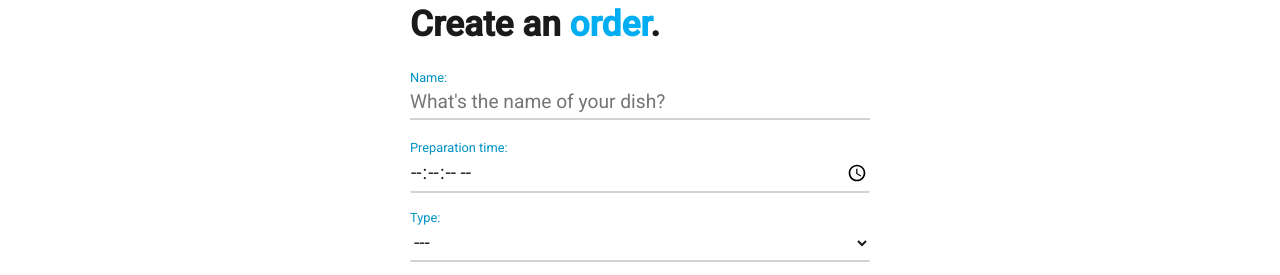
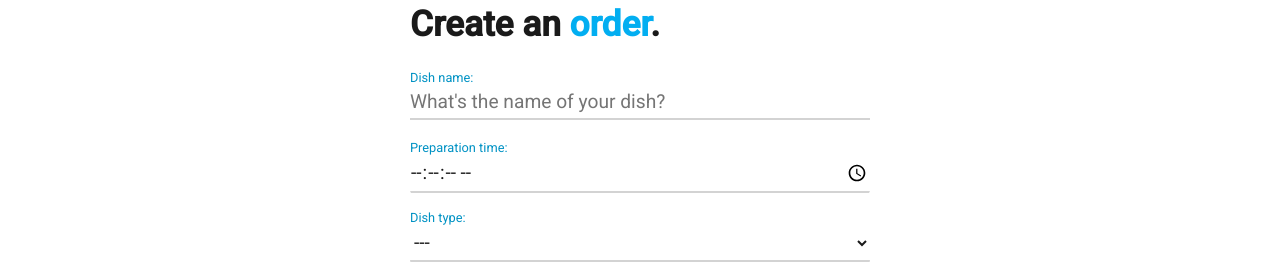
Before and after one commit to franciszek-szeptycki/HexOcean-recruitment-task, a React (Vite) app: page / in a window 1280 px wide. Shown: the part 234-509 px from the top of the page. Built offline with nearby package versions, Linux system fonts and the light colour scheme.

Commit message:
Readme.md

```diff
--- a/src/components/FormContent.tsx
+++ b/src/components/FormContent.tsx
@@ -1,6 +1,6 @@
 import React, { useEffect } from 'react';
 import { DishTypeType } from "../assets/types";
-import { DateField, DetailedFieldsWrapper, DishField, SelectDishField } from "./FormItems";
+import { DurationField, DetailedFieldsWrapper, DishField, SelectDishField } from "./FormItems";
 
 
 export default ({dishType, handleSubmit, setDishType, form, disabled}: {dishType: DishTypeType, handleSubmit: any, setDishType: any, form: any, disabled: boolean}) => {
@@ -18,7 +18,7 @@ export default ({dishType, handleSubmit, setDishType, form, disabled}: {dishType
         <form data-testid="form" className="form" onSubmit={handleSubmit}>
             <h1 className="form__title">Create an <span>order</span>.</h1>
             <DishField/>
-            <DateField/>
+            <DurationField/>
             <SelectDishField setDishType={setDishType} />
             <DetailedFieldsWrapper dishType={dishType} />
             <button type="submit" disabled={disabled} style={{cursor: disabled ? "wait" : "pointer"}} className="form__submit">Submit</button>
--- a/src/components/FormItems.tsx
+++ b/src/components/FormItems.tsx
@@ -6,14 +6,15 @@ import {DishTypeType} from "../assets/types";
 // WHAT'S NAME OF YOUR DISH?
 export const DishField = () => (
     <div className="form__item">
-        <label className="form__item-label">Name:</label>
+        <label className="form__item-label">Dish name:</label>
         <Field name="name" component="input" type="text" placeholder="What's the name of your dish?"
                className="form__item-input"/>
     </div>
 )
 
+
 // PREPARATION TIME
-export const DateField = () => (
+export const DurationField = () => (
     <div className="form__item">
         <label className="form__item-label">Preparation time:</label>
         <Field name="preparation_time" component="input" type="time" step={1}
@@ -25,7 +26,7 @@ export const DateField = () => (
 // SELECT TYPE OF DISH
 export const SelectDishField = ({setDishType}: {setDishType: Dispatch<SetStateAction<DishTypeType>>}) => (
     <div className="form__item">
-        <label className="form__item-label">Type:</label>
+        <label className="form__item-label">Dish type:</label>
         <Field name="type" component="select" className="form__item-input"
                validate={value => setDishType(value)}>
             <option value="">---</option>
@@ -42,7 +43,7 @@ export const DetailedFieldsWrapper = ({dishType}: {dishType: DishTypeType}) => (
         <DetailedField name="no_of_slices" labelName="Number of slices" selected={dishType === "pizza"} placeholder="How many pizza slices?" />
         <DetailedField name="diameter" labelName="Diameter" step={0.01} selected={dishType === "pizza"} placeholder="What pizza size (diameter)?" />
         <DetailedField name="spiciness_scale" labelName="Spiciness scale" step={1} max={10} selected={dishType === "soup"} placeholder="What spiciness level (1-10)" />
-        <DetailedField name="slices_of_bread" labelName="Slices of bread" selected={dishType === "sandwich"} placeholder="How many bread slices?" />
+        <DetailedField name="slices_of_bread" labelName="Number of slices of bread" selected={dishType === "sandwich"} placeholder="How many bread slices?" />
     </div>
 )
 
--- a/src/features/api.ts
+++ b/src/features/api.ts
@@ -23,16 +23,16 @@ export const resFailed = (err: any) => {
     // GENERATING ERROR MESSAGE FOR EVERY INVALID FIELD
     for (const prop in err.response.data) {
         const propToName: any = {
-            "name": "Name",
+            "name": "Dish name",
             "preparation_time": "Preparation time",
-            "type": "Type",
+            "type": "Dish type",
             "no_of_slices": "Number of slices",
             "diameter": "Diameter",
             "spiciness_scale": "Spiciness scale",
-            "slices_of_bread": "Slices of bread"
+            "slices_of_bread": "Number of slices of bread"
         }
 
         // SETTING UP ERROR MESSAGE
-        toast(`${propToName[prop]} ${err.response.data[prop][0]}`, {type: "error", autoClose: 2000})
+        toast(`"${propToName[prop]}" ${err.response.data[prop][0]}`, {type: "error", autoClose: 2000})
     }
 }
```
Also changed, not shown: 1 other file (tests, documents, lock files or other folders).
